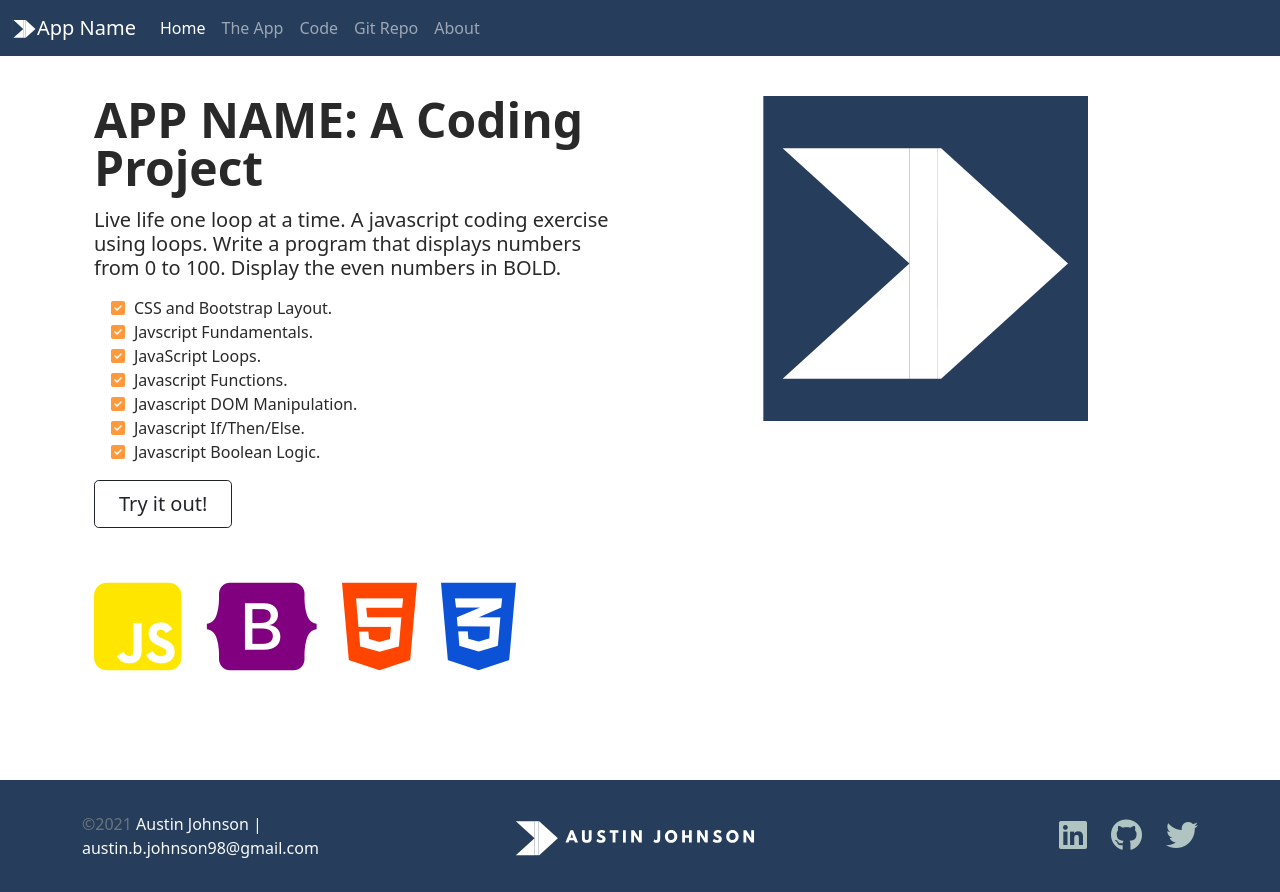
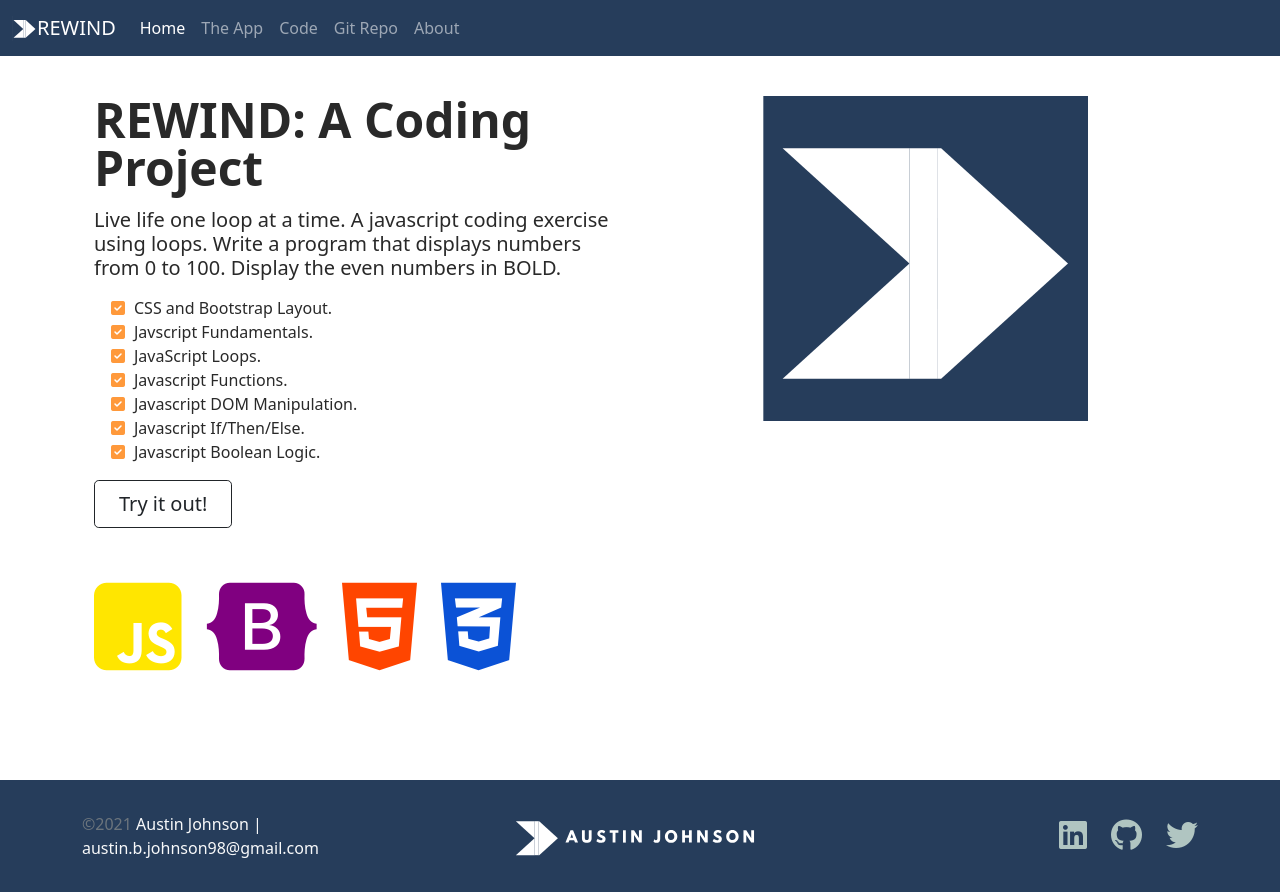
Before and after one commit to eccentricnode/REWIND, a plain HTML site: page index.html in a window 1280 px wide. Drawn offline with nearby package versions, Linux system fonts and the light colour scheme.

Commit message:
fixed: translated template to reflect REWIND basic branding

```diff
--- a/index.html
+++ b/index.html
@@ -2,7 +2,7 @@
 <html lang="en" class="h-100">
 
 <head>
-    <title>App Name: A Coding Project by Austin Johnson</title>
+    <title>REWIND: A Coding Project by Austin Johnson</title>
     <!-- Required meta tags -->
     <meta charset="utf-8">
     <meta name="viewport" content="width=device-width, initial-scale=1, shrink-to-fit=no">
@@ -27,7 +27,7 @@
     <nav class="navbar navbar-expand-md navbar-dark fixed-top">
         <div class="container-fluid">
             <img src="img/Footer Logo (3).svg" height="25" alt="Logo">
-            <a class="navbar-brand" href="#">App Name</a>
+            <a class="navbar-brand" href="#">REWIND</a>
             <button class="navbar-toggler" type="button" data-bs-toggle="collapse" data-bs-target="#navbarCollapse"
                 aria-controls="navbarCollapse" aria-expanded="false" aria-label="Toggle navigation">
                 <span class="navbar-toggler-icon"></span>
@@ -58,7 +58,7 @@
        <div class="container col-xxl-8 px-4 py-5">
         <div class="row g-5 py-5 row-cols-1 row-cols-lg-2">
             <div class="col order-last order-lg-first">
-                <h1 class="display-5 fw-bold lh-1 mb-3">APP NAME: A Coding Project</h1>
+                <h1 class="display-5 fw-bold lh-1 mb-3">REWIND: A Coding Project</h1>
                 <h4 class="lead">Live life one loop at a time. A javascript coding exercise using loops. Write a
                     program that displays numbers from 0 to 100. Display the even numbers in
                     <strong>BOLD.</strong>
```
Also changed, not shown: app.html (+2 -2 lines), code.html (+3 -3 lines).
